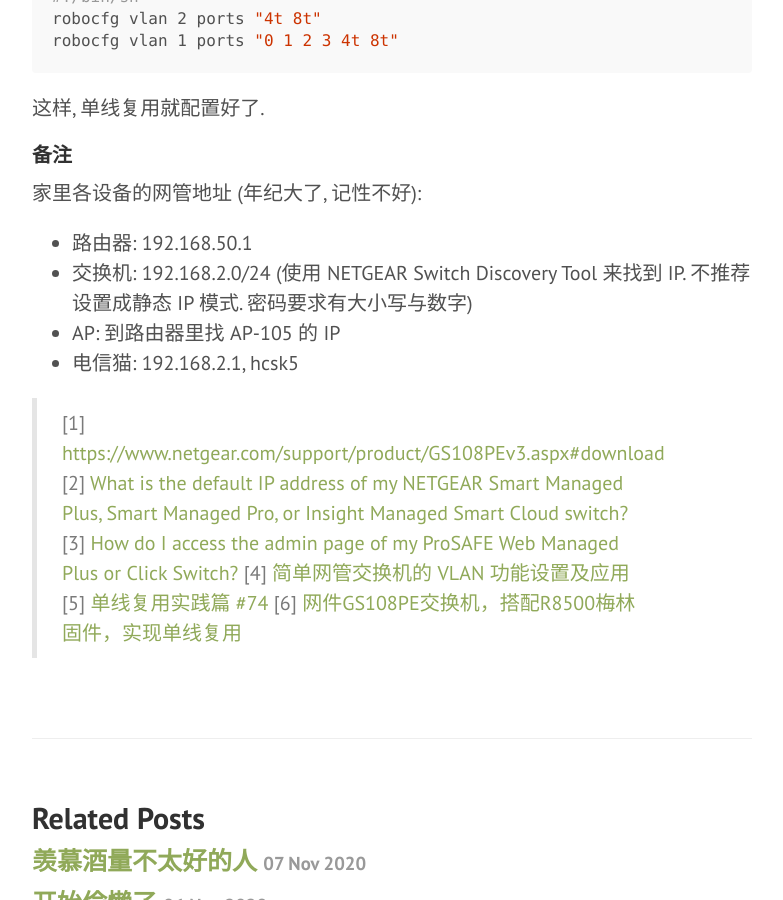
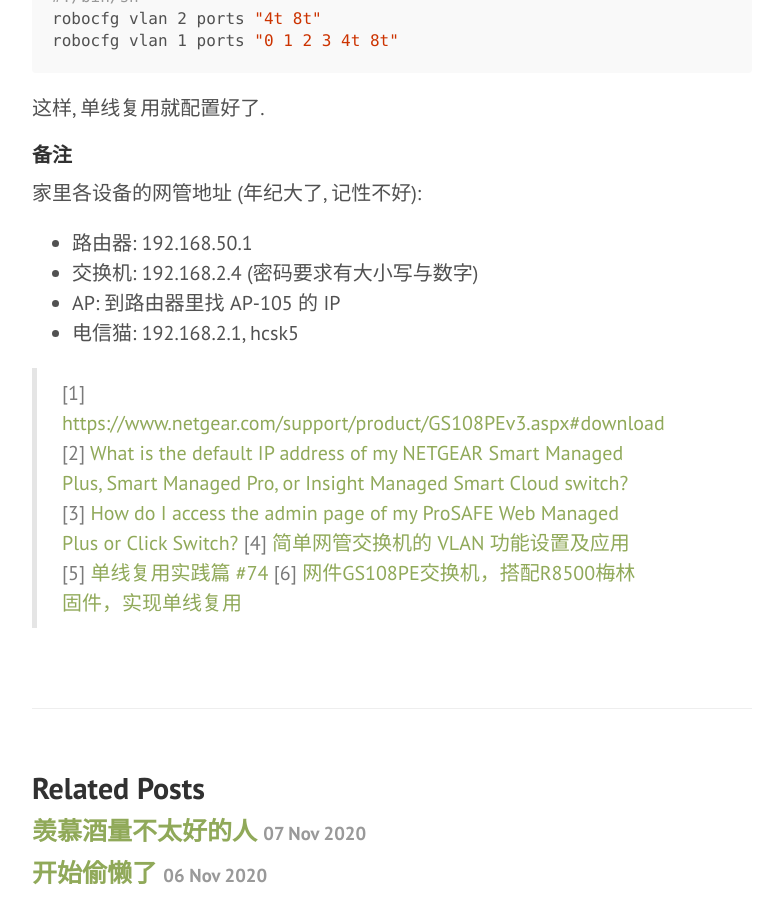
Before and after one commit to yoncise/yoncise.github.io, a Jekyll site: the page built from _posts/2020-11-21-16318107.md, in a window 1280 px wide and 900 px high, scrolled down 4349 px. Shown: the whole window, without its empty margins (428-1211 px from the left). Built offline with Jekyll 4.4.1, drawn with Linux system fonts in a browser that asks for light colours.

Commit message:
sync from yuque

```diff
--- a/_posts/2020-11-21-16318107.md
+++ b/_posts/2020-11-21-16318107.md
@@ -108,7 +108,7 @@ robocfg vlan 1 ports "0 1 2 3 4t 8t"
 家里各设备的网管地址 (年纪大了, 记性不好):
 
 - 路由器: 192.168.50.1
-- 交换机: 192.168.2.0/24 (使用 NETGEAR Switch Discovery Tool 来找到 IP. 不推荐设置成静态 IP 模式. 密码要求有大小写与数字)
+- 交换机: 192.168.2.4 (密码要求有大小写与数字)
 - AP: 到路由器里找 AP-105 的 IP
 - 电信猫: 192.168.2.1, hcsk5
 
```
